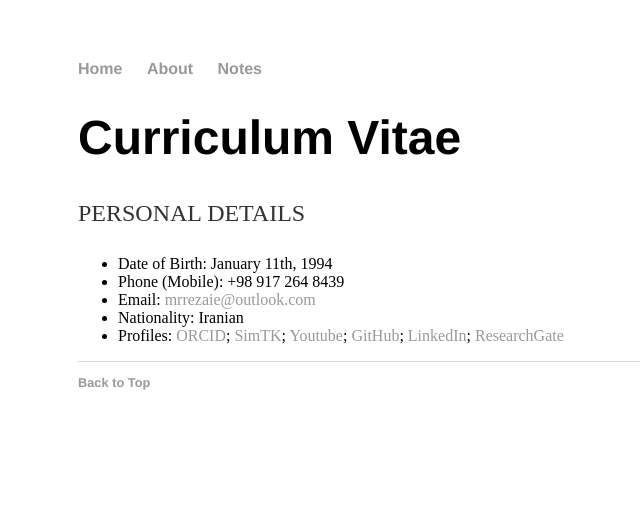
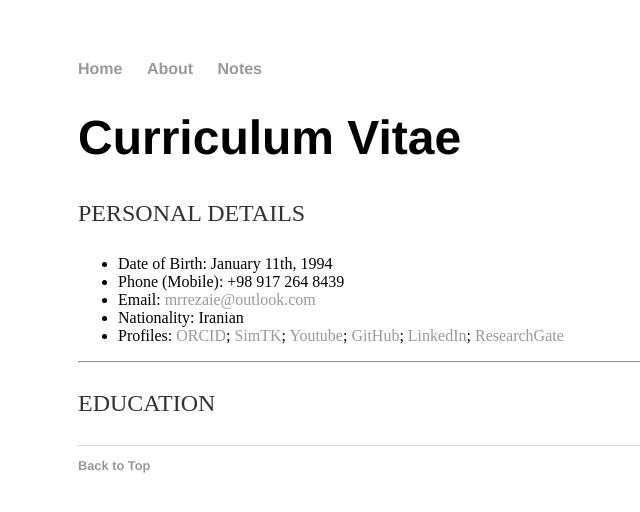
Before and after one commit to mrrezaie/mrrezaie.github.io, a Jekyll site: the page built from about/cv.html, in a window 1280 px wide. Shown: the top 512 px of the page, without its empty margins (114-754 px from the left). Built offline with Jekyll 4.4.1, drawn with Linux system fonts in a browser that asks for light colours.

Commit message:
Update cv.html

```diff
--- a/about/cv.html
+++ b/about/cv.html
@@ -19,5 +19,9 @@ title: CV
 			<a href="https://www.linkedin.com/in/mohammadreza-rezaie-66185017b/" target="_blank" rel="noopener noreferrer">LinkedIn</a>;
 			<a href="https://www.researchgate.net/profile/Mohammadreza-Rezaie" target="_blank" rel="noopener noreferrer">ResearchGate</a></li>
 	</ul>
+	<hr>
+
+	<p>EDUCATION</p>
+
 
 </div>
```
